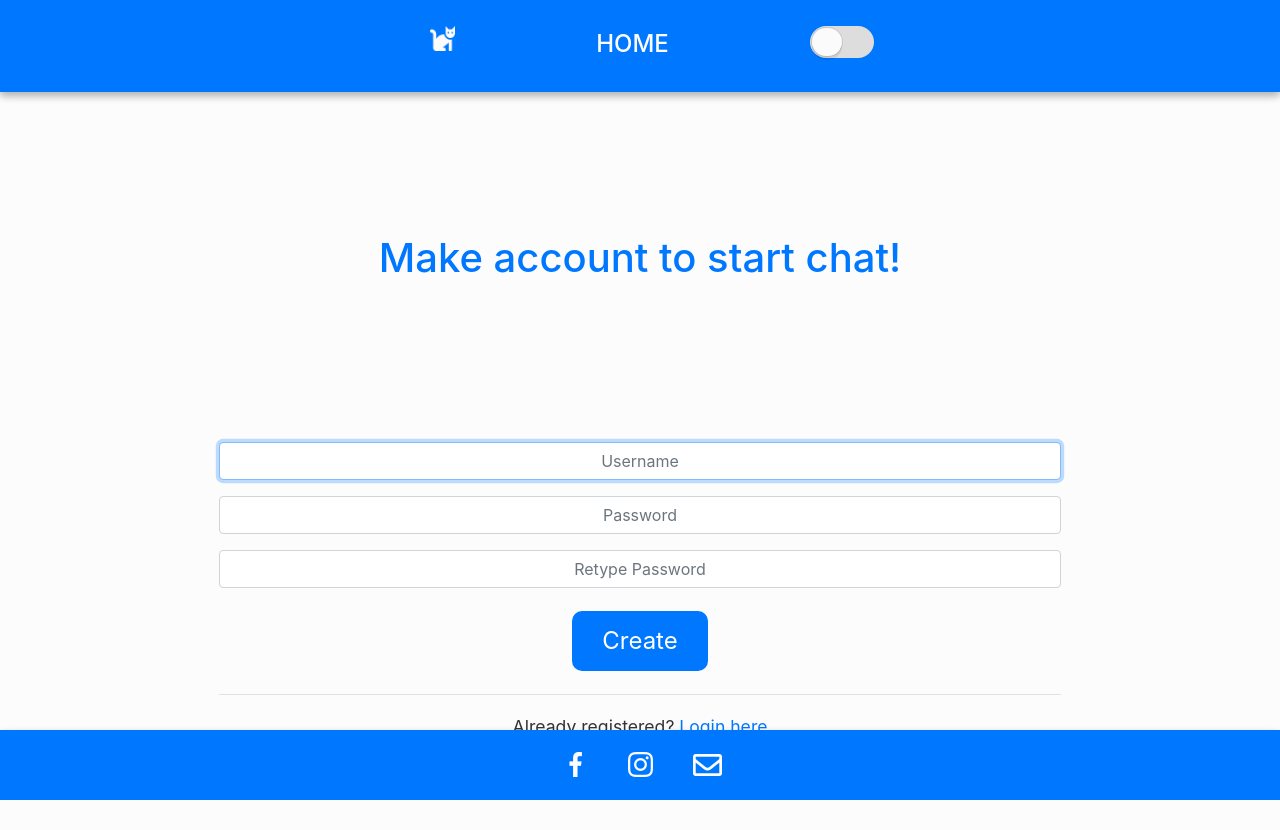
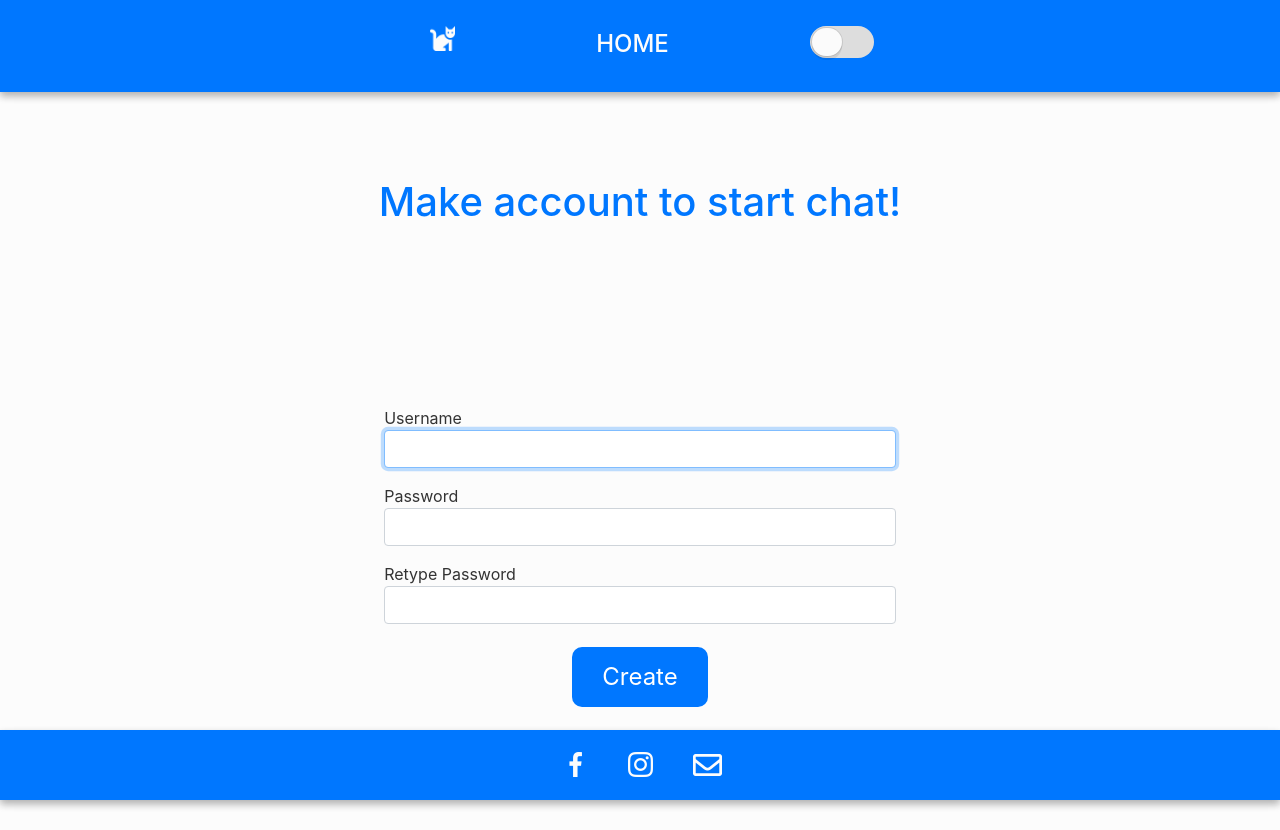
Before and after one commit to zbigniewstefaniuk/chat_app, a Flask app: page / in a window 1280 px wide. Before the commit the page ends 800 px from the top, so only its background shows below. Run offline with Flask 2, Linux system fonts and the light colour scheme; some libraries are stand-ins or nearby versions.

Commit message:
updated foms with better UI

```diff
--- a/app.py
+++ b/app.py
@@ -29,7 +29,7 @@ login.init_app(app)
 
 # Flask-SocketIO
 #socketio = SocketIO(app, manage_session=False, message_queue="redis://redis") #with redis for deploy
-socketio = SocketIO(app, manage_session=False) # witohut redis for development purposes
+socketio = SocketIO(app, manage_session=False) # witohut redis for development
 ROOMS = ['Lobby', 'Main']
 
 
--- a/static/css/style.css
+++ b/static/css/style.css
@@ -54,6 +54,7 @@ body {
 }
 
 h1 {
+  text-align: center;
   margin: 0;
   padding: 4em;
   color: var(--color-headings);
@@ -114,6 +115,11 @@ p4 {
   max-width: 400px;
 }
 
+p5 {
+  color: var(--color-text);
+  padding: 1.2 em;
+}
+
 .register-bottom {
   -webkit-box-pack: center;
       -ms-flex-pack: center;
@@ -166,6 +172,13 @@ p4 {
 .form-control :placeholder-shown {
   color: var(--color-text);
   opacity: 1;
+}
+
+.form-input {
+  margin: auto;
+  width: 550px;
+  min-width: 350px;
+  padding: 1.2em;
 }
 
 .button-submit {
@@ -682,7 +695,6 @@ html.transition *:after {
 
 .others-msg .client-msg {
   margin-right: 7em;
-  margin-left: 1em;
   padding: 0.5em 0.5em 0.5em 0.5em;
   border-radius: 1em;
   background-color: var(--others-msg-bg);
@@ -701,7 +713,6 @@ html.transition *:after {
 
 .my-msg {
   margin-left: 7em;
-  margin-right: 1em;
   padding: 0.5em 0.5em 0.5em 0.5em;
   border-radius: 1em;
   background-color: var(--color-headings);
@@ -793,7 +804,7 @@ p:hover .timestamp {
   font-size: 0.6em;
   color: #206ED2;
   top: 0;
-  left: 4em;
+  left: 2em;
 }
 
 .my-username {
--- a/templates/index.html
+++ b/templates/index.html
@@ -8,13 +8,15 @@
 {% block content %}
 
 <h1>Make account to start chat!</h1>
-<div>
+<div class="form-input">
     <form action="{{ url_for('index')}}" , method="POST">
-
-        {{ displayField(form.username, 'Username', autocomplete="off",
+        <p5>Username</p5>
+        {{ displayField(form.username, autocomplete="off",
     autofocus=true, class="form-control") }}
-        {{ displayField(form.password, 'Password', class="form-control") }}
-        {{ displayField(form.confirm_passd, 'Retype Password', class="form-control") }}
+        <p5>Password</p5>
+        {{ displayField(form.password, class="form-control") }}
+        <p5>Retype Password</p5>
+        {{ displayField(form.confirm_passd, class="form-control") }}
         <div class="btn">
             <input type="submit" value="Create" class="button-submit">
         </div>
--- a/wtform_fields.py
+++ b/wtform_fields.py
@@ -40,7 +40,7 @@ class RegistrationForm(FlaskForm):
     def validate_username(self, username):
         user_object = User.query.filter_by(username=username.data).first()
         if user_object:
-            raise ValidationError("Username already exists. Chose different userrname.")
+            raise ValidationError("Username already exists. Please, chose different username.")
 
 # LOGIN
 
```
Also changed, not shown: templates/login.html (+8 -4 lines).
